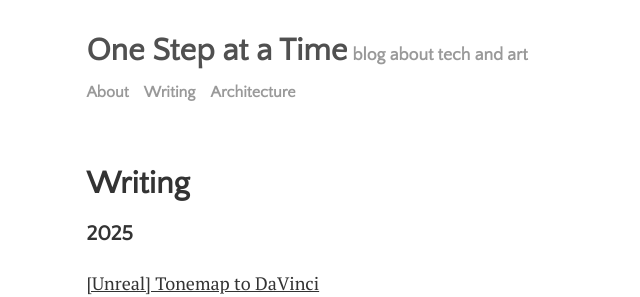
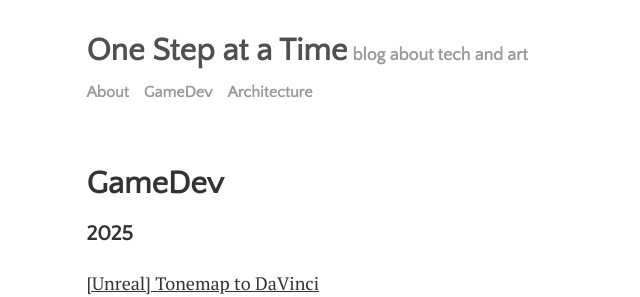
Before and after one commit to Sotyii/Sotyii.github.io, a Jekyll site: the page built from menu/writing.md, in a window 1280 px wide. Shown: the top 297 px of the page, without its empty margins (246-886 px from the left). Built offline with Jekyll 4.4.1, drawn with Linux system fonts in a browser that asks for light colours.

Commit message:
layout update
newer older switch, writing change to gamedev

```diff
--- a/_data/settings.yml
+++ b/_data/settings.yml
@@ -8,7 +8,7 @@ google-ID: 'UA-112060364-1'
 
 menu:
 - {name: 'About',   url: 'about.html'}
-- {name: 'Writing', url: 'writing.html'}
+- {name: 'GameDev', url: 'writing.html'}
 - {name: 'Architecture', url: 'architecture.html'}
 
 # Available social icons are powered by Font Awesome, so you can use any icon that they offer
--- a/menu/writing.md
+++ b/menu/writing.md
@@ -1,5 +1,5 @@
 ---
 layout: archive
-title: Writing
+title: GameDev
 permalink: /writing
 ---
```
Also changed, not shown: _layouts/home.html (+5 -5 lines).
